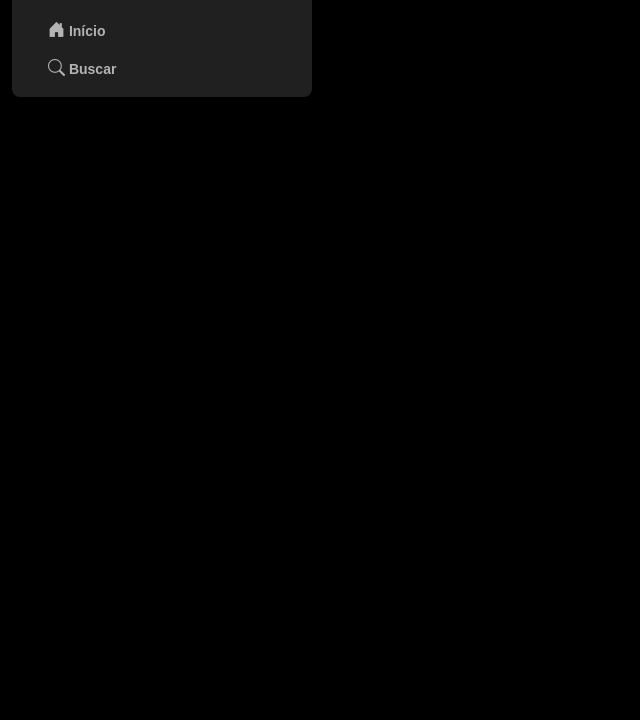
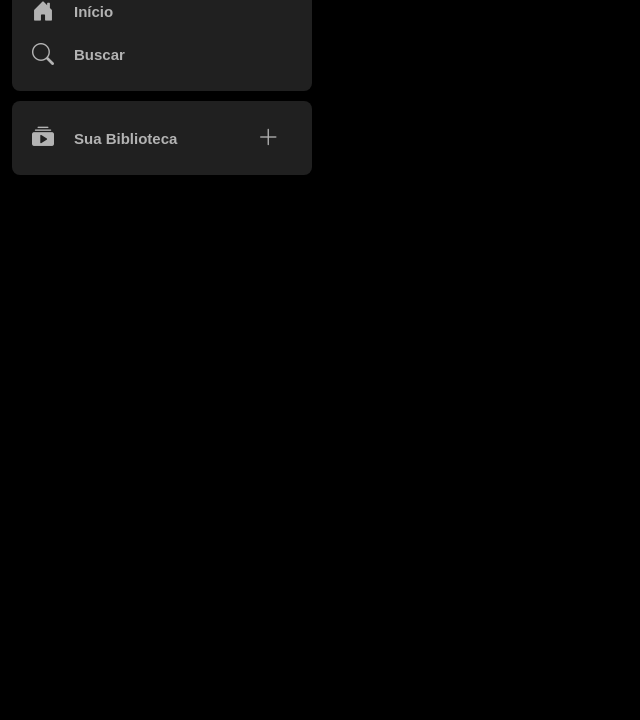
Before and after one commit to s0d4z3r0/spotify-imersao, a plain HTML site: page index.html in a window 1280 px wide. Shown: the part 80-800 px from the top of the page, without its empty margins (0-640 px from the left). Drawn offline with nearby package versions, Linux system fonts and the light colour scheme.

Commit message:
Adicionado a aba 'Sua Biblioteca'

```diff
--- a/index.html
+++ b/index.html
@@ -38,6 +38,19 @@
           </ul>
         </div>
       </nav>
+      <nav class="sidebar__navigation">
+        <div class="library">
+          <ul>
+            <li>
+              <a href="">
+                <i class="bi bi-collection-play-fill"></i>
+                <span>Sua Biblioteca</span>
+                <i class="bi bi-plus-lg"></i>
+              </a>
+            </li>
+          </ul>
+        </div>
+      </nav>
     </div>
   </body>
 </html>
--- a/style.css
+++ b/style.css
@@ -10,12 +10,14 @@ body{
     bottom: 0;
     padding: 12px;
     width: 300px;
+    display: flex;
+    flex-direction: column;
+    gap: 10px;
 }
 
 .sidebar__navigation{
     background-color: #202020;
     border-radius: 8px;
-    padding: 16px 0 0 16px;
 }
 
 .sidebar__navigation .logo{
@@ -30,8 +32,8 @@ body{
 }
 
 .sidebar nav ul{
-    margin-top: 20px;
-    padding: 0 20px 10px 20px;
+    margin: 10px 0;
+    padding: 5px 20px;
 }
 
 .sidebar nav ul li{
@@ -42,14 +44,21 @@ body{
     color: #b3b3b3;
     text-decoration: none;
     font-weight: 600;
-    font-size: 14px;
+    font-size: 15px;
     font-family: "DM Sans", sans-serif;
     transition: 150ms ease-in-out;
+    display: flex;
+    align-items: center;
+    gap: 20px;
 }
 
-.sidebar nav ul li a i{
-    font-size: 17px;
-}
 .sidebar nav ul li a:hover{
     color: #eee;
 }
+.sidebar nav ul li a i{
+    font-size: 22px;
+}
+
+.sidebar .library ul li a i:nth-last-child(1){
+    margin-left: 60px;
+}
```
